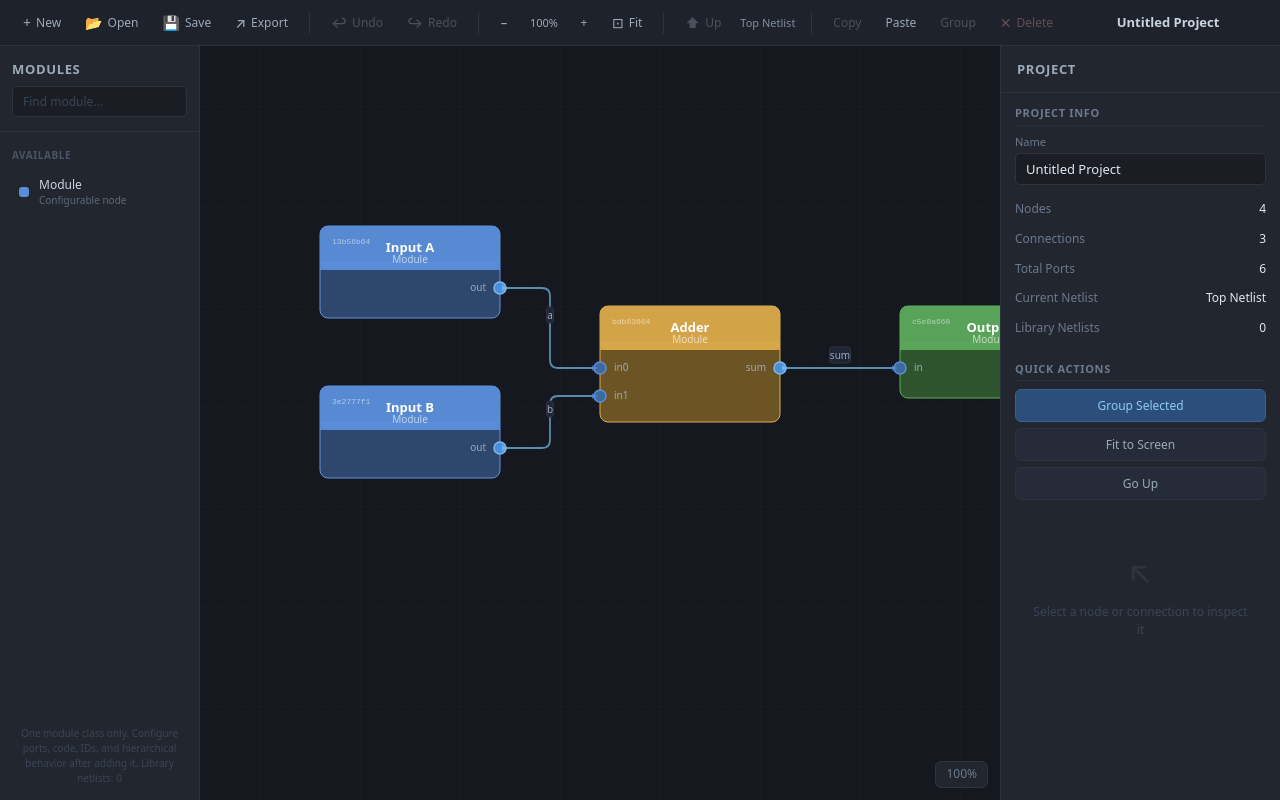
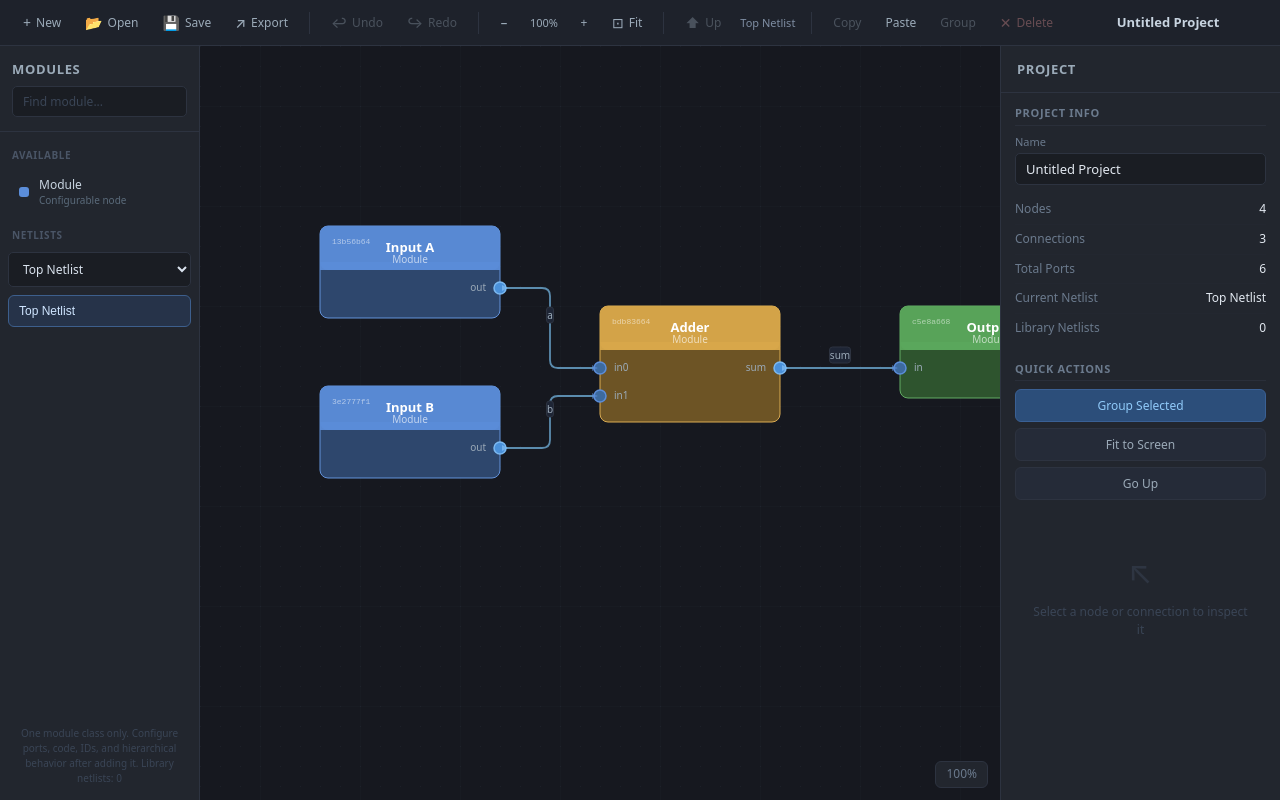
Before and after one commit to Tigranman12/graph_creater, a React (Vite) app: page / in a window 1280 px wide. Built offline with nearby package versions, Linux system fonts and the light colour scheme.

Commit message:
feat: add direct netlist list navigation

```diff
--- a/src/components/NodeLibrary/NodeLibrary.css
+++ b/src/components/NodeLibrary/NodeLibrary.css
@@ -42,6 +42,24 @@
 
 .node-library-search::placeholder {
   color: #3a4556;
+}
+
+.node-library-select {
+  width: 100%;
+  background: #1a1d23;
+  border: 1px solid #2d3340;
+  border-radius: 5px;
+  color: #dbe4ef;
+  font-size: 12px;
+  padding: 7px 10px;
+  margin: 6px 0 8px;
+  box-sizing: border-box;
+  font-family: system-ui, sans-serif;
+  outline: none;
+}
+
+.node-library-select:focus {
+  border-color: #4A90D9;
 }
 
 .node-library-body {
@@ -119,6 +137,42 @@
   max-width: 100%;
 }
 
+.netlist-list {
+  display: flex;
+  flex-direction: column;
+  gap: 4px;
+}
+
+.netlist-link-btn {
+  width: 100%;
+  background: transparent;
+  border: 1px solid #2d3340;
+  border-radius: 6px;
+  color: #9baab8;
+  text-align: left;
+  padding: 8px 10px;
+  cursor: pointer;
+}
+
+.netlist-link-btn:hover {
+  background: #1e222a;
+  color: #e2e8f0;
+}
+
+.netlist-link-btn.active {
+  background: #263349;
+  border-color: #3d5f8d;
+  color: #cfe5ff;
+}
+
+.netlist-link-name {
+  font-size: 12px;
+  white-space: nowrap;
+  overflow: hidden;
+  text-overflow: ellipsis;
+  display: block;
+}
+
 .template-subtitle {
   font-size: 10px;
   color: #5a6a7a;
--- a/src/components/NodeLibrary/NodeLibrary.tsx
+++ b/src/components/NodeLibrary/NodeLibrary.tsx
@@ -17,6 +17,8 @@ const NodeLibrary: React.FC = () => {
   const [searchText, setSearchText] = useState('')
   const addNode = useGraphStore(s => s.addNode)
   const db = useGraphStore(s => s.db)
+  const currentNetlistId = useGraphStore(s => s.currentNetlistId)
+  const openNetlistById = useGraphStore(s => s.openNetlistById)
   const canvasOffset = useGraphStore(s => s.canvasOffset)
   const canvasScale = useGraphStore(s => s.canvasScale)
 
@@ -29,6 +31,13 @@ const NodeLibrary: React.FC = () => {
       t.subtitle.toLowerCase().includes(lower)
     )
   }, [searchText])
+
+  const netlistEntries = useMemo(() => {
+    const ids = [db.rootNetlistId, ...db.libraryNetlistIds].filter((id, index, arr) => arr.indexOf(id) === index)
+    return ids
+      .map(id => db.netlists[id])
+      .filter((entry): entry is NonNullable<typeof entry> => Boolean(entry))
+  }, [db])
 
   const handleAddNode = (template: NodeTemplate) => {
     // Place in visible canvas center
@@ -81,6 +90,32 @@ const NodeLibrary: React.FC = () => {
         {filteredTemplates.length === 0 && (
           <div className="node-library-hint">No templates match "{searchText}"</div>
         )}
+
+        <div className="node-library-section-label">Netlists</div>
+        <select
+          className="node-library-select"
+          value={currentNetlistId}
+          onChange={e => openNetlistById(e.target.value)}
+        >
+          {netlistEntries.map(netlist => (
+            <option key={netlist.id} value={netlist.id}>
+              {netlist.name}
+            </option>
+          ))}
+        </select>
+
+        <div className="netlist-list">
+          {netlistEntries.map(netlist => (
+            <button
+              key={netlist.id}
+              className={`netlist-link-btn ${currentNetlistId === netlist.id ? 'active' : ''}`}
+              onClick={() => openNetlistById(netlist.id)}
+              title={`Open ${netlist.name}`}
+            >
+              <span className="netlist-link-name">{netlist.name}</span>
+            </button>
+          ))}
+        </div>
       </div>
       <div className="node-library-hint">
         One module class only. Configure ports, code, IDs, and hierarchical behavior after adding it.
--- a/src/store/graphStore.ts
+++ b/src/store/graphStore.ts
@@ -57,6 +57,7 @@ interface GraphActions {
   ensureHierarchyForNode: (id: string) => void
   groupSelectedAsSubmodule: () => void
   flattenNode: (id: string) => void
+  openNetlistById: (id: string) => void
   deleteNode: (id: string) => void
   deleteSelectedNodes: () => void
   duplicateNode: (id: string) => string
@@ -262,6 +263,28 @@ function createSnapshot(state: GraphState): Snapshot {
 
 function snapshotToState(snapshot: Snapshot) {
   return buildStateForNetlist(snapshot.db, snapshot.currentNetlistId, snapshot.navigationStack)
+}
+
+function findPathToNetlist(
+  db: NetlistDatabase,
+  targetId: string,
+  currentId: string = db.rootNetlistId,
+  trail: string[] = []
+): string[] | null {
+  if (currentId === targetId) {
+    return [...trail, currentId]
+  }
+
+  const current = db.netlists[currentId]
+  if (!current) return null
+
+  for (const node of current.nodes) {
+    if (!node.subgraphId || !db.netlists[node.subgraphId]) continue
+    const result = findPathToNetlist(db, targetId, node.subgraphId, [...trail, currentId])
+    if (result) return result
+  }
+
+  return null
 }
 
 function pushHistory(state: GraphState): Pick<GraphState, 'history'> {
@@ -1011,6 +1034,27 @@ export const useGraphStore = create<GraphStore>((set, get) => ({
     })
   },
 
+  openNetlistById: (id) => {
+    set(state => {
+      const target = state.db.netlists[id]
+      if (!target) return state
+      const path = findPathToNetlist(state.db, id)
+      const navigationStack = path ? path.slice(0, -1) : []
+      return {
+        ...buildStateForNetlist(state.db, id, navigationStack),
+        projectId: state.projectId,
+        projectName: state.projectName,
+        projectVersion: state.projectVersion,
+        history: state.history,
+        clipboard: state.clipboard,
+        selectedNodeIds: [],
+        selectedConnectionId: null,
+        draggingConnection: null,
+        configDialogNodeId: null
+      }
+    })
+  },
+
   deleteNode: (id) => {
     set(state => {
       const current = getCurrentNetlist(state)
```
